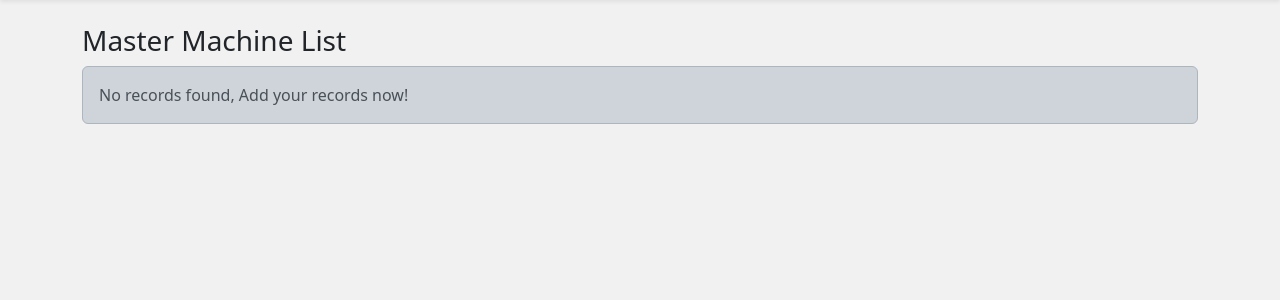
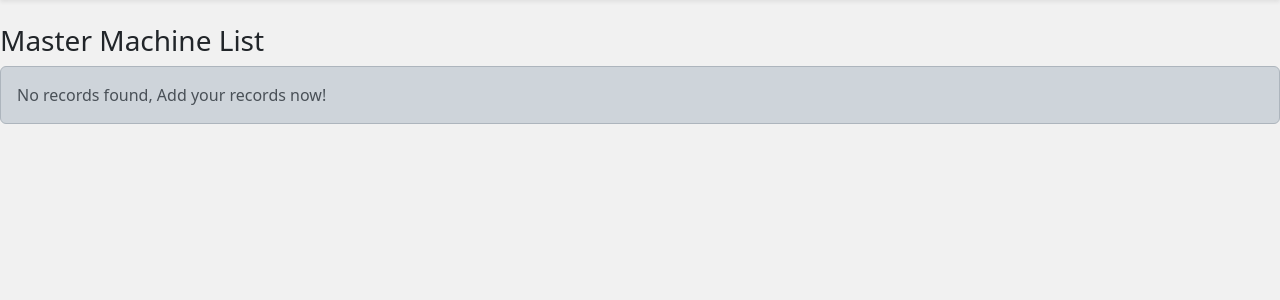
Before and after one commit to Muzammil-EDF/Maintenance, a Flask app: page / in a window 1280 px wide. Shown: the part 57-357 px from the top of the page. Run offline with Flask 3, Linux system fonts and the light colour scheme; the visitor is signed in with stand-in values (Sample User, id 1); data that the repository does not hold is empty; some libraries are stand-ins or nearby versions.

Commit message:
provide width in main div of table

```diff
--- a/templates/base.html
+++ b/templates/base.html
@@ -82,6 +82,10 @@
       box-shadow: 0 4px 10px rgba(0, 0, 0, 0.3);
     }
 
+    .container-my-3{
+      width: 100%;
+    }
+
     .table-professional {
       /* width: 10px; */
       border-collapse: separate;
@@ -131,7 +135,7 @@
     }
 
     .table-responsive-custom {
-      width: 100vw;
+      width: 100%;
       padding: 0 20px;
       /* adjust for nice side margins */
       overflow-x: auto;
--- a/templates/index.html
+++ b/templates/index.html
@@ -229,7 +229,7 @@ Home
     </div>
     <!-- ------------------------------------------------------------------------------------------------------------------------------------- -->
     <!-- ------------------------------------------------------------------------------------------------------------------------------------- -->
-    <div class="container my-3">
+    <div class="container-my-3">
         <h3>Master Machine List</h3>
         {% if alltodo|length == 0 %}
         <div class="alert alert-dark" role="alert">
```
